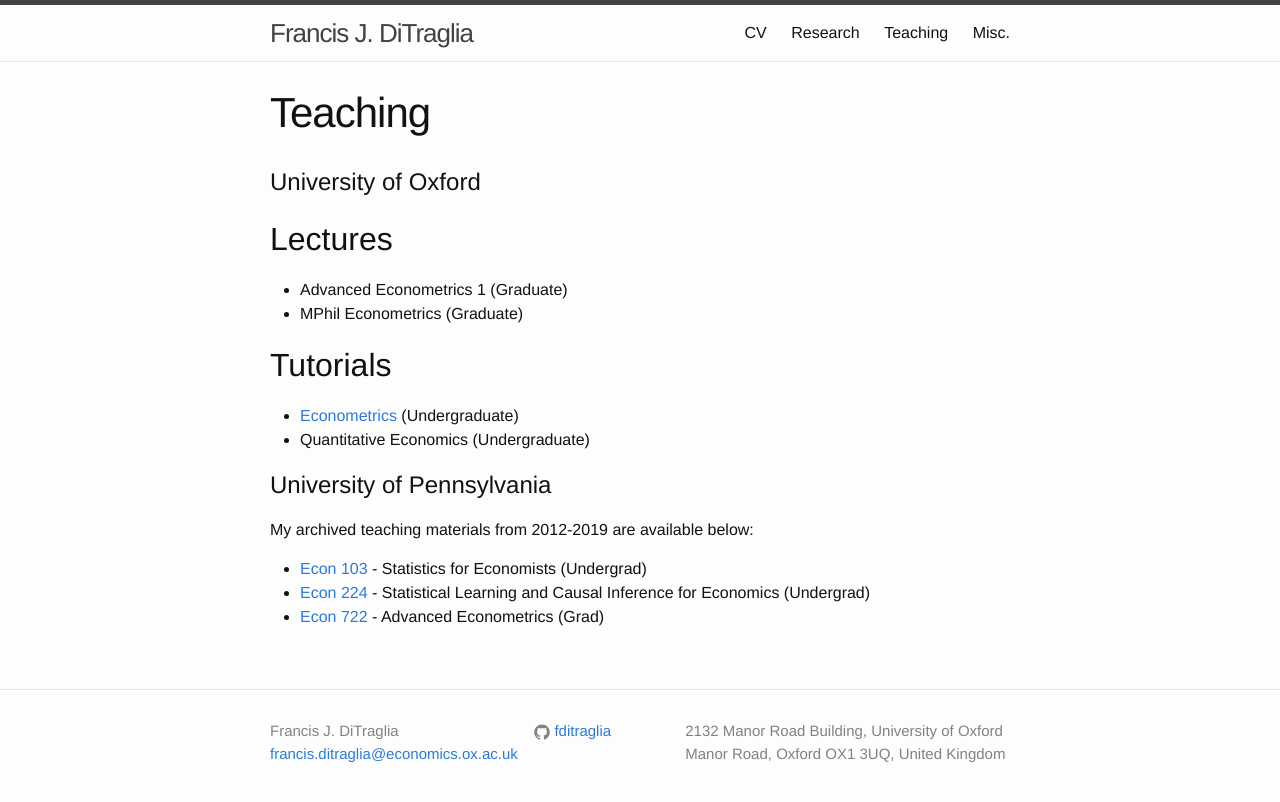
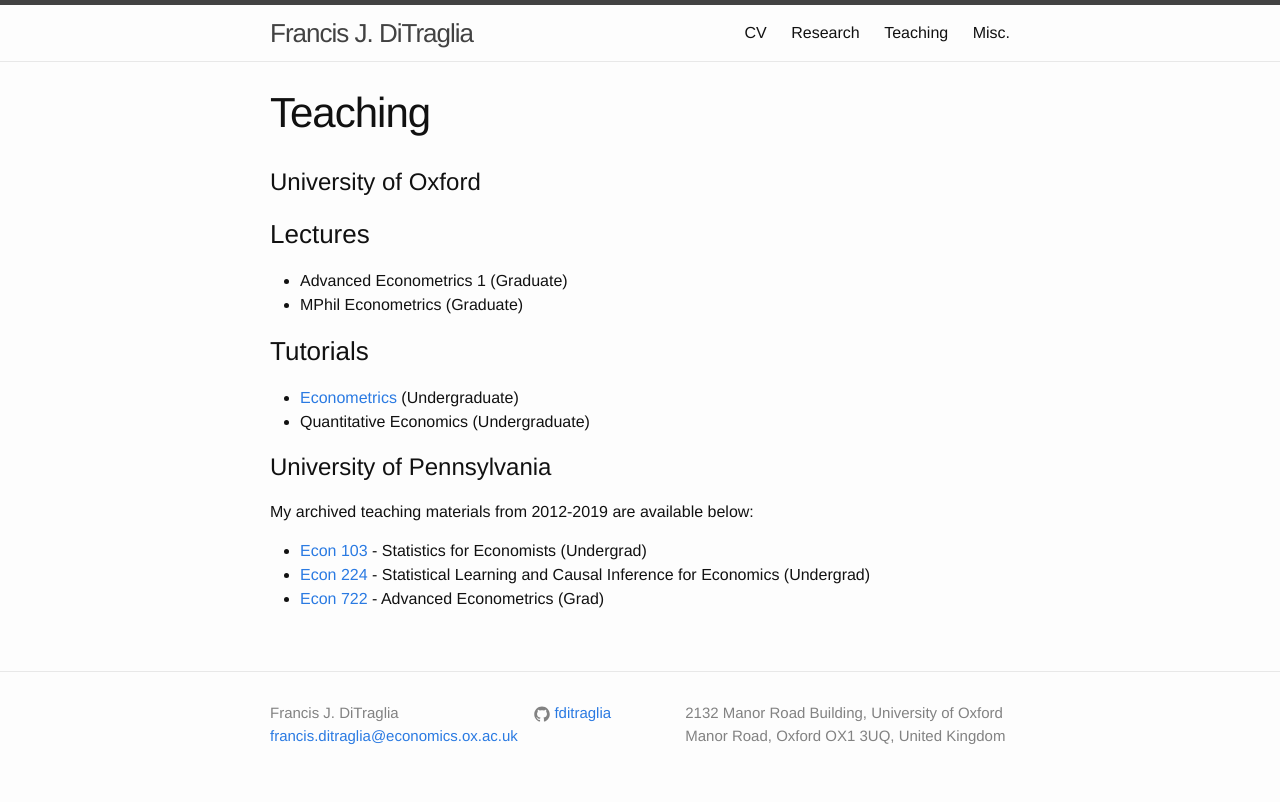
Before and after one commit to fditraglia/fditraglia.github.io, a Jekyll site: the page built from teaching.md, in a window 1280 px wide. Shown: the top 802 px of the page. Built offline with Jekyll 4.4.1, drawn with Linux system fonts in a browser that asks for light colours.

Commit message:
fix formatting

```diff
--- a/teaching.md
+++ b/teaching.md
@@ -7,11 +7,11 @@
 
 # University of Oxford
 
-## Lectures
+### Lectures
 - Advanced Econometrics 1 (Graduate)
 - MPhil Econometrics (Graduate)
 
-## Tutorials
+### Tutorials
 - [Econometrics](./pdf/econometrics-tutorials.pdf) (Undergraduate)
 - Quantitative Economics (Undergraduate)
 
```
